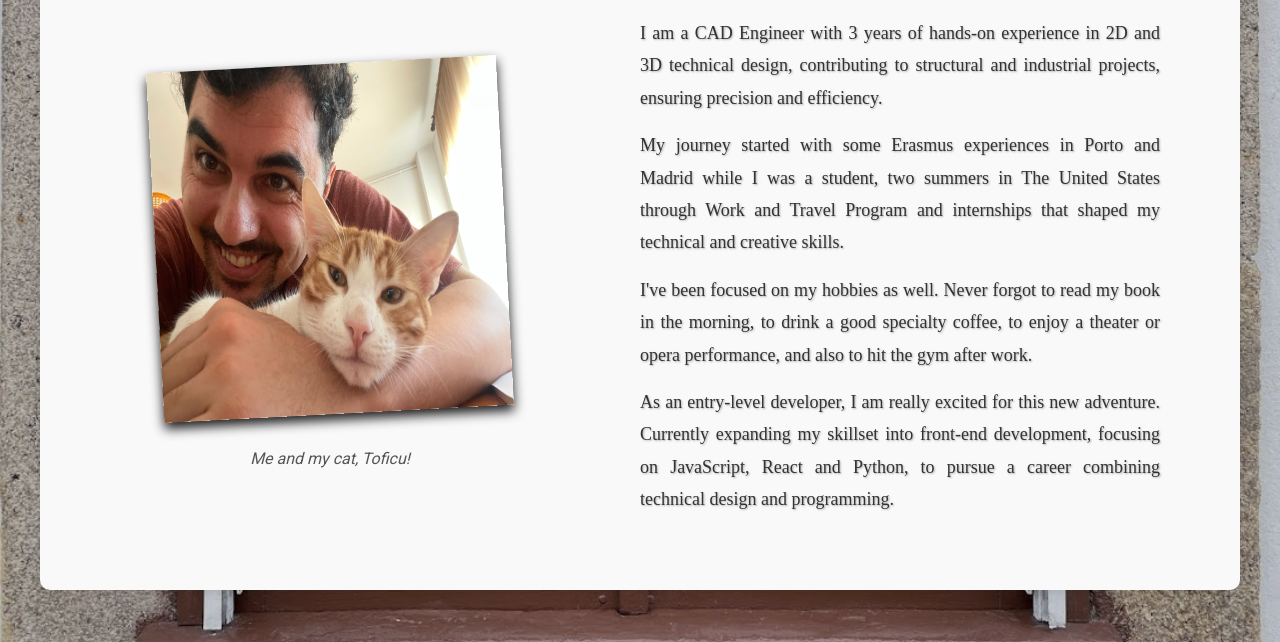
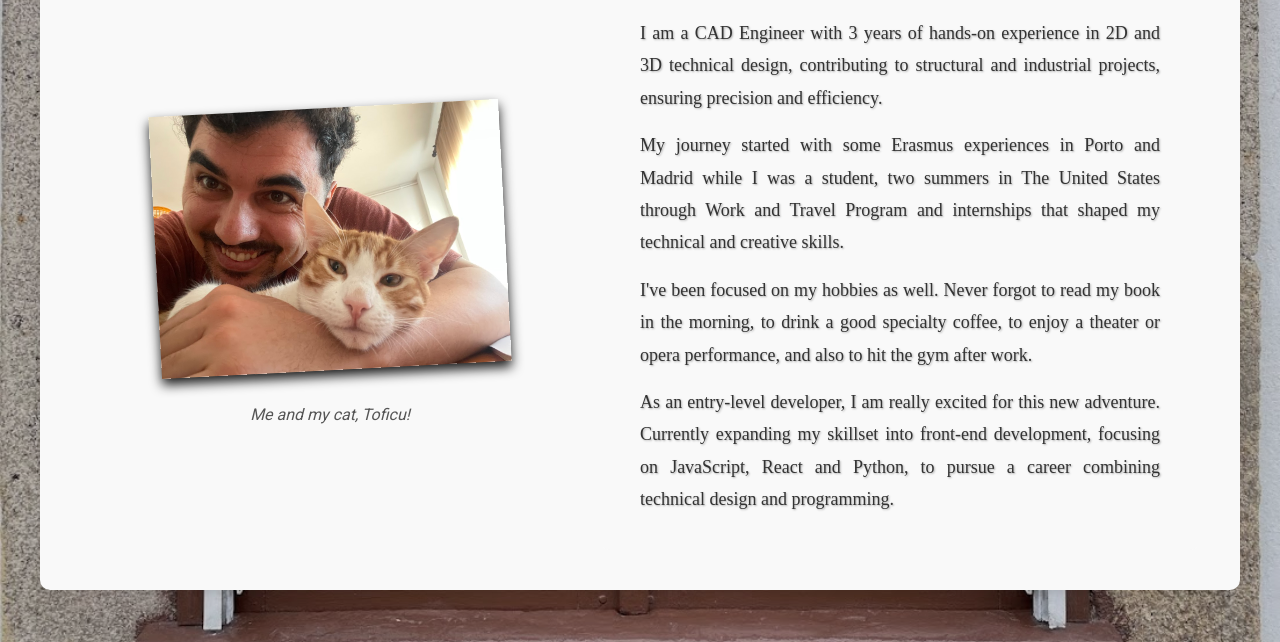
Before and after one commit to SilviuBadic/My_Portfolio, a website: page html/about.html in a window 1280 px wide. Shown: the part 158-800 px from the top of the page. Drawn offline with Linux system fonts and the light colour scheme.

Commit message:
adjust image

```diff
--- a/css/home_about.css
+++ b/css/home_about.css
@@ -190,11 +190,11 @@ margin-top: 20px;
 
 .profile_img {
   width: 350px;
-  height: 350px;
+  height: auto;
   margin-top: 20px;
   margin-bottom: 30px;
   transform: rotate(-3deg);
-
+  background-size: cover;
   box-shadow: 0 6px 12px rgba(0, 0, 0, 0.9);
 }
 
```
